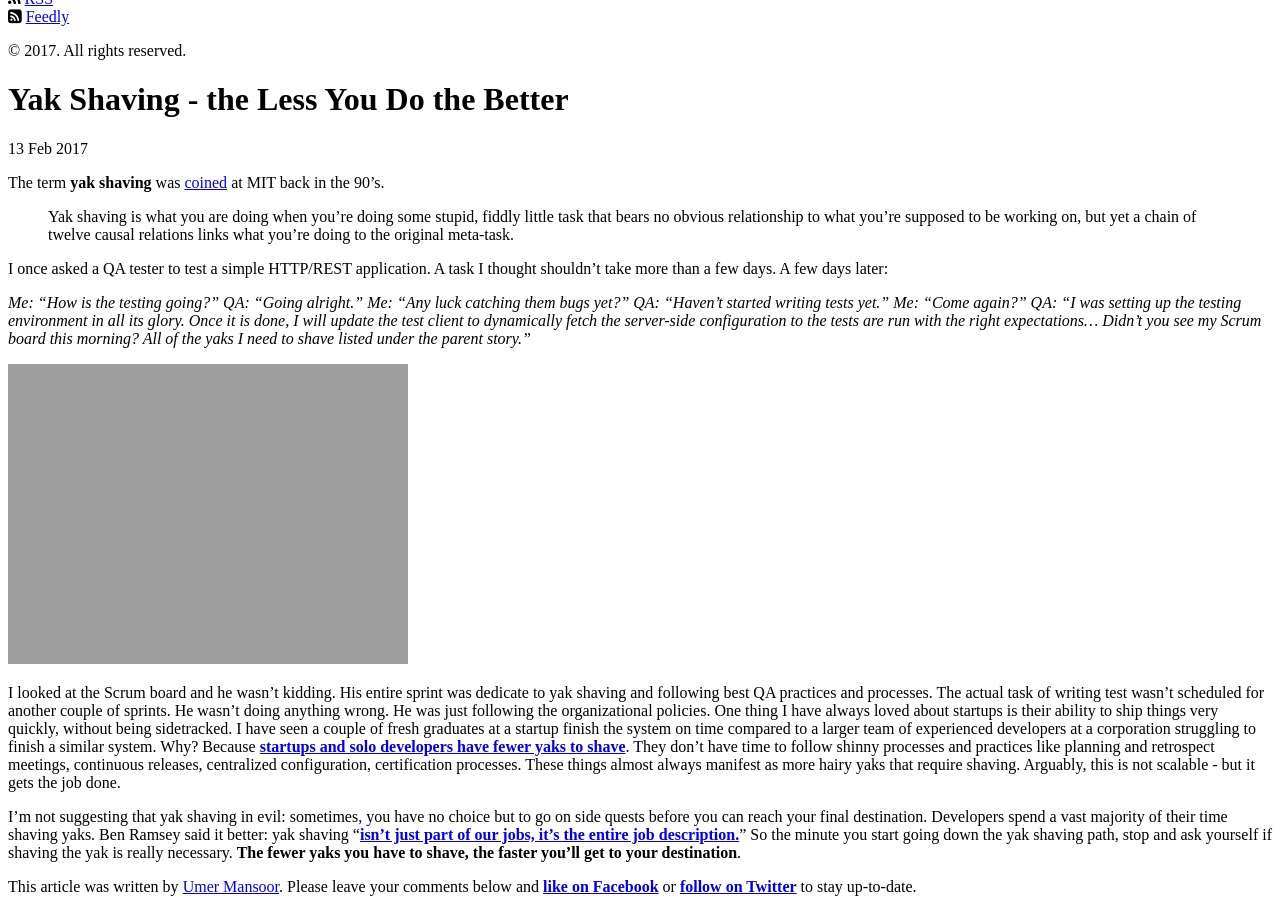
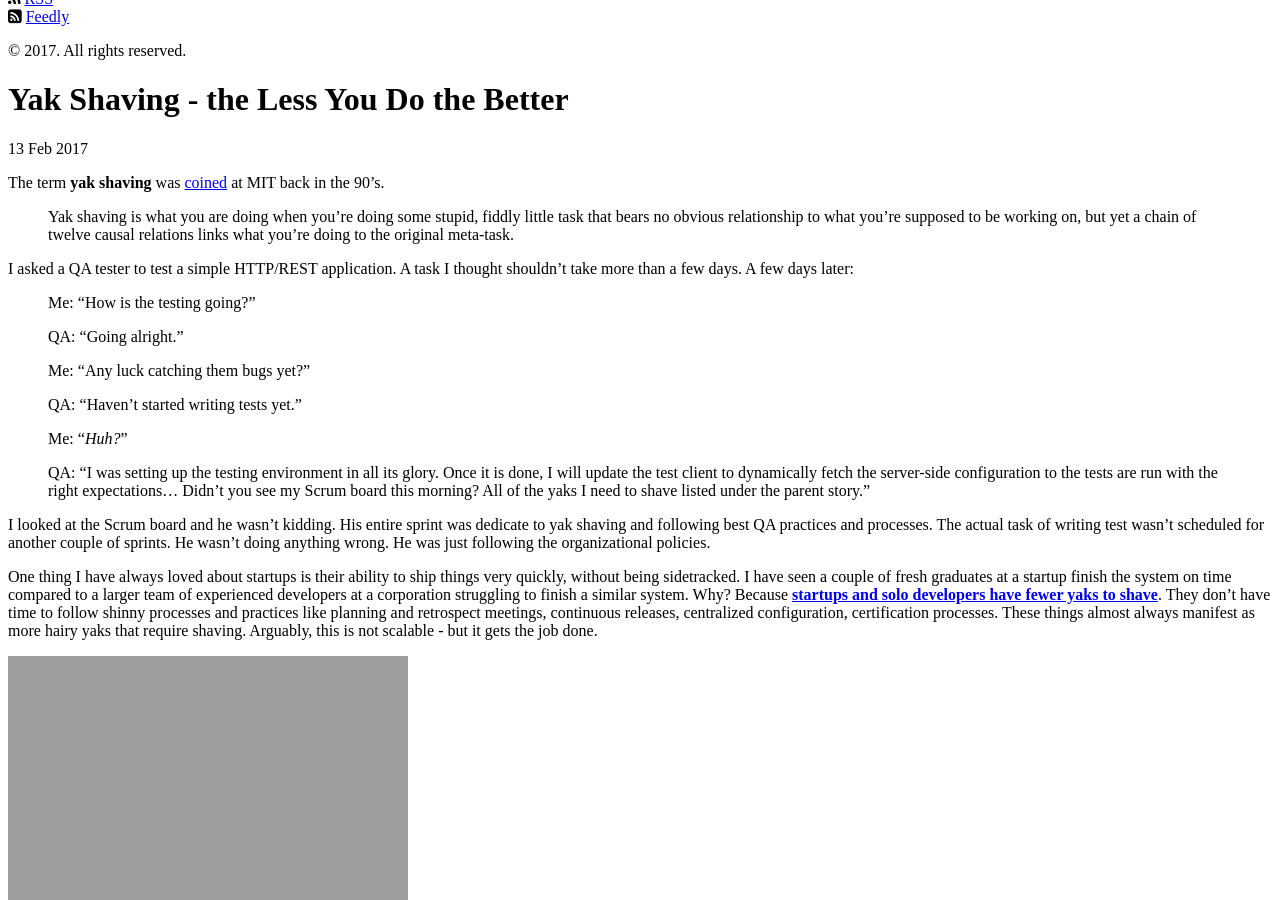
Before and after one commit to talk2viren/umermansoor.github.io, a Jekyll site: the page built from _posts/2017-2-13-yak-shaving-the-less-you-do-the-better.md, in a window 1280 px wide and 900 px high, scrolled down 225 px. Built offline with Jekyll 4.4.1, drawn with Linux system fonts in a browser that asks for light colours; nearby versions of some CDN libraries; a script that is not in the unit is left out; comment, search, counter and statistics services are not loaded.

Commit message:
better arrangement

```diff
--- a/_posts/2017-2-13-yak-shaving-the-less-you-do-the-better.md
+++ b/_posts/2017-2-13-yak-shaving-the-less-you-do-the-better.md
@@ -9,19 +9,26 @@ The term **yak shaving** was [coined](http://projects.csail.mit.edu/gsb/old-arch
 
 > Yak shaving is what you are doing when you're doing some stupid, fiddly little task that bears no obvious relationship to what you're supposed to be working on, but yet a chain of twelve causal relations links what you're doing to the original meta-task.
 
-I once asked a QA tester to test a simple HTTP/REST application. A task I thought shouldn't take more than a few days. A few days later:
+I asked a QA tester to test a simple HTTP/REST application. A task I thought shouldn't take more than a few days. A few days later:
 
-*Me: "How is the testing going?"*
-*QA: "Going alright."*
-*Me: "Any luck catching them bugs yet?"*
-*QA: "Haven't started writing tests yet."*
-*Me: "Come again?"*
-*QA: "I was setting up the testing environment in all its glory. Once it is done, I will update the test client to dynamically fetch the server-side configuration to the tests are run with the right expectations... Didn't you see my Scrum board this morning? All of the yaks I need to shave listed under the parent story."*
+>Me: "How is the testing going?"
+>
+QA: "Going alright."
+>
+Me: "Any luck catching them bugs yet?"
+>
+QA: "Haven't started writing tests yet."
+>
+Me: "*Huh?*"
+>
+QA: "I was setting up the testing environment in all its glory. Once it is done, I will update the test client to dynamically fetch the server-side configuration to the tests are run with the right expectations... Didn't you see my Scrum board this morning? All of the yaks I need to shave listed under the parent story."
 
 <!--more-->
 
+I looked at the Scrum board and he wasn't kidding. His entire sprint was dedicate to yak shaving and following best QA practices and processes. The actual task of writing test wasn't scheduled for another couple of sprints. He wasn't doing anything wrong. He was just following the organizational policies.
+
+One thing I have always loved about startups is their ability to ship things very quickly, without being sidetracked. I have seen a couple of fresh graduates at a startup finish the system on time compared to a larger team of experienced developers at a corporation struggling to finish a similar system. Why? Because **[startups and solo developers have fewer yaks to shave](http://sethgodin.typepad.com/seths_blog/2005/03/dont_shave_that.html)**. They don't have time to follow shinny processes and practices like planning and retrospect meetings, continuous releases, centralized configuration, certification processes. These things almost always manifest as more hairy yaks that require shaving. Arguably, this is not scalable - but it gets the job done.
+
 ![replacing-a-lightbulb]({{ site.url }}/img/replacing-a-lightbulb-imgur.gif)
 
-I looked at the Scrum board and he wasn't kidding. His entire sprint was dedicate to yak shaving and following best QA practices and processes. The actual task of writing test wasn't scheduled for another couple of sprints. He wasn't doing anything wrong. He was just following the organizational policies. One thing I have always loved about startups is their ability to ship things very quickly, without being sidetracked. I have seen a couple of fresh graduates at a startup finish the system on time compared to a larger team of experienced developers at a corporation struggling to finish a similar system. Why? Because **[startups and solo developers have fewer yaks to shave](http://sethgodin.typepad.com/seths_blog/2005/03/dont_shave_that.html)**. They don't have time to follow shinny processes and practices like planning and retrospect meetings, continuous releases, centralized configuration, certification processes. These things almost always manifest as more hairy yaks that require shaving. Arguably, this is not scalable - but it gets the job done.
-
 I'm not suggesting that yak shaving in evil: sometimes, you have no choice but to go on side quests before you can reach your final destination. Developers spend a vast majority of their time shaving yaks. Ben Ramsey said it better: yak shaving "**[isn't just part of our jobs, it's the entire job description.](https://benramsey.com/blog/2015/11/yak-shaving/)**" So the minute you start going down the yak shaving path, stop and ask yourself if shaving the yak is really necessary. **The fewer yaks you have to shave, the faster you'll get to your destination**.
```
